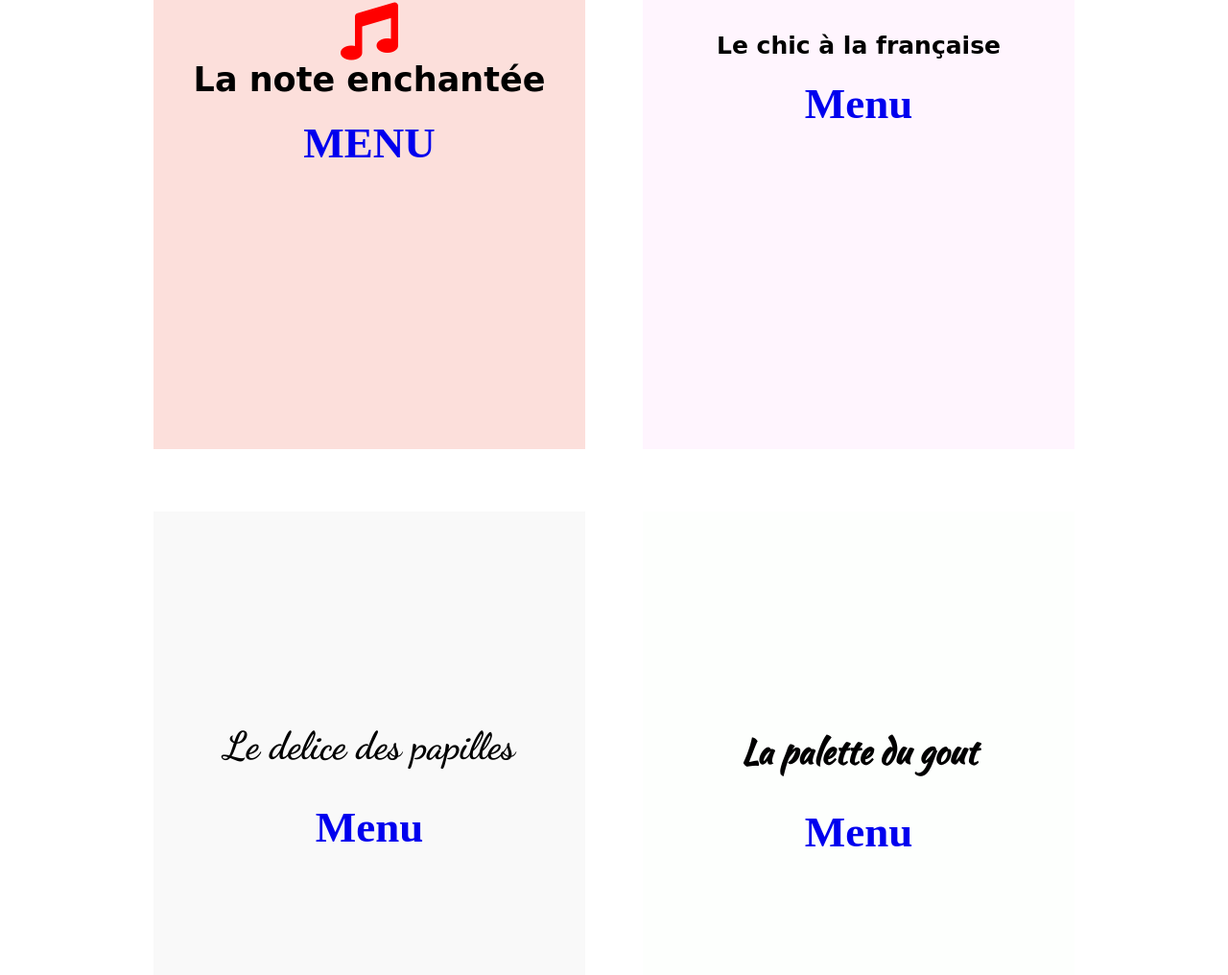
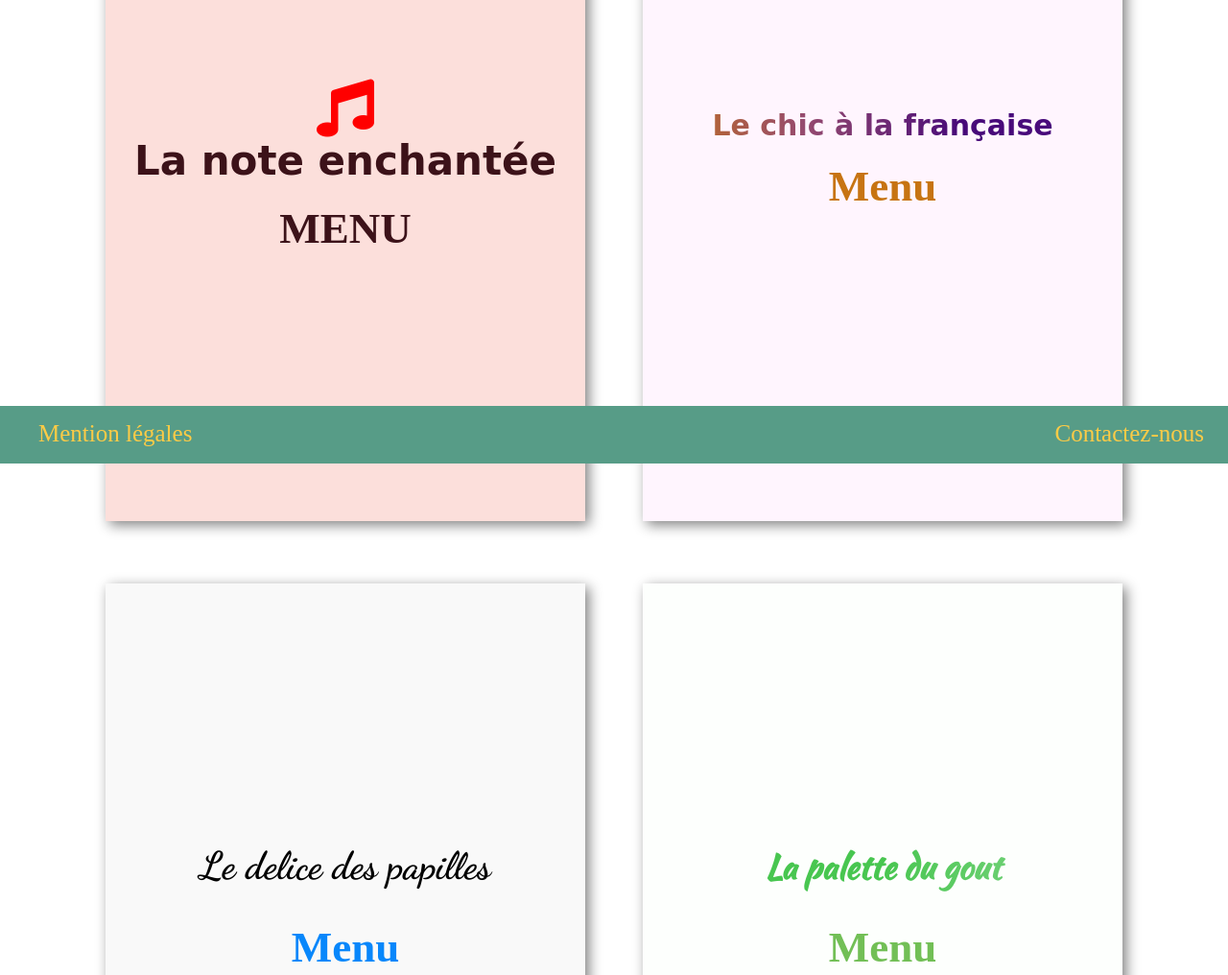
Before and after one commit to EddyMb/Ohmyfood, a plain HTML site: page index.html in a window 1280 px wide. Shown: the part 317-1333 px from the top of the page at 96% size. Drawn offline with Linux system fonts and the light colour scheme; a web font is replaced by a local one.

Commit message:
debut pour les degradés

```diff
--- a/index.html
+++ b/index.html
@@ -12,21 +12,24 @@
 
     </head>
     <body>
-
+<!--HEADER-->
         <header>
             <h1>ohmyfood</h1>
        </header>
+
+ <!--MAIN-->
        <main id="bloc-page">
            <div class="container">
+<!--MENU A-->
                <div class="note">
                    <div class="note-title">
                     <i class="fas fa-music"></i>
                     <h4>La note enchantée</h4>
-                    <h3><a href="#">MENU</a></h3>
+                    <h3><a href="Menu/menu1.html">MENU</a></h3>
 
                    </div>
                </div>
-
+<!--MENU B-->
                <div class="chic">
                    <div class="chic-title">
                        <h4>Le chic à la française</h4>
@@ -38,12 +41,14 @@
            </div>
 
            <div class="container">
+<!--MENU C-->
                <div class="delice">
                    <div class="delice-title">
                        <h4>Le delice des papilles</h4>
                        <h3><a href="#">Menu</a></h3>
                    </div>
                </div>
+<!--MENU D-->
                 <div class="palette">
                        <div class="palette-title">
                            <h4>La palette du gout</h4>
@@ -55,9 +60,11 @@
                 <h3><a class="btn" href="#">Prochainemment</a></h3>
            </div>
         </main>
+
+    <!--FOOTER-->
        <footer>
         <p class="legale"><a href="#">Mention légales</a></p>
-        <p class="contact"><a href="mailto:contact@ohnyfood.fr">Contactez-nous</a></p>
+        <p class="contact"><a href="mailto:contact@ohmyfood.fr">Contactez-nous</a></p>
        </footer>
     </body>
 </html>
--- a/styles.scss
+++ b/styles.scss
@@ -9,6 +9,11 @@ font-family: 'Montserrat', sans-serif;
 font-family: 'Noto Serif', serif;
 font-family: 'Roboto', sans-serif;
 font-family: 'Sriracha', cursive;
+#3c1219
+#c77412
+#0887fb
+#72bf56
+#f15861 music
 */
 
 
@@ -21,6 +26,7 @@ font-family: 'Sriracha', cursive;
 body
 {
     background-color: #fff;
+
 }
 
 /* HEADER */
@@ -29,16 +35,19 @@ header
 {
     height: 100px;
     background-color: #579c87;
-}
 
-header h1
+     h1
 {
     text-align: center;
     font-size: 45px;
     padding-top: 25px;
     color: #fdcb46;
     font-family: 'Roboto', sans-serif;
+    letter-spacing: -3px;
 }
+}
+
+
 
 /* MAIN BLOC */
 
@@ -48,138 +57,163 @@ header h1
     justify-content: center;
     margin-top: 50px;
     width: 100%;
+
 }
 
 /* MENU */
 
 .note
 {
-    height: 635px;
-    width: 450px;
+    height: 710px;
+    width: 500px;
     background-color: #fcdfdb;
     margin-right: 60px;
-
-}
+    box-shadow: 4px 4px 13px gray;
 
     .note-title
     {
         text-align: center;
-    margin-top:170px;
+        margin-top:250px;
     }
 
-.note-title .fa-music
+     .fa-music
     {
         color:red;
         font-size: 60px;
     }
 
-.note-title h3 a
+    h3 a
     {
         font-size: 45px;
         text-decoration: none;
+        color: #3c1219;
+
     }
 
-.note-title h4
+     h4
     {
-    font-size: 35px;
+        font-size: 42px;
         margin-bottom: 20px;
         font-family: 'Ma Shan Zheng', cursive;
+        color: #3c1219;
     }
+
+}
+
+
 
 .chic
 {
-    height: 635px;
-    width: 450px;
+    height: 710px;
+    width: 500px;
     background-color:#fff5fe;
-}
+    box-shadow: 4px 4px 13px gray;
 
     .chic-title
 {
     text-align: center;
-    margin-top:200px;
+    margin-top:280px;
+}
+ h4
+{
+    font-size: 30px;
+    margin-bottom: 20px;
+    font-family: 'Croissant One', cursive;
+    background:  linear-gradient(to right,#c77412, #964b6e, #470979, #490b7d );
+    -webkit-text-fill-color: transparent;
+    -webkit-background-clip:text;
 }
 
-.chic-title h4
-{
-    font-size: 25px;
-    margin-bottom: 20px;
-    font-family: 'Croissant One', cursive;
-}
-
-.chic-title h3 a
+ h3 a
 {
     font-size: 45px;
     text-decoration: none;
+    color: #c77412;
 }
+}
+
+
 
 .delice
 {
-    height: 635px;
-    width: 450px;
+    height: 710px;
+    width: 500px;
     background-color:#f9f9f9;
     margin-right: 30px;
     margin-top: 15px;
-}
+    box-shadow: 4px 4px 13px gray;
 
     .delice-title
 {
     text-align: center;
-    margin-top:220px;
+    margin-top:270px;
 }
 
-.delice-title h4
+ h4
 {
     font-size: 40px;
     margin-bottom: 35px;
     font-family: 'Dancing Script', cursive;
 }
 
-.delice-title h3 a
+ h3 a
 {
     font-size: 45px;
     text-decoration: none;
+    color: #0887fb;
 }
+}
+
 
 .palette
 {
-    height: 635px;
-    width: 450px;
+    height: 710px;
+    width: 500px;
     background-color: #fdfffd;
     margin-left: 30px;
     margin-top: 15px;
-}
+    box-shadow: 4px 4px 13px  gray;
 
     .palette-title
 {
     text-align: center;
-    margin-top:225px;
+    margin-top:270px;
 }
 
-.palette-title h4
+ h4
 {
     font-size: 35px;
     margin-bottom: 32px;
     font-family: 'Kaushan Script', cursive;
+    background:  linear-gradient(to right,#48c650, #48c650, #8ad78f);
+    -webkit-text-fill-color: transparent;
+    -webkit-background-clip:text;
+
 }
 
-.palette-title h3 a
+ h3 a
 {
     font-size: 45px;
     text-decoration: none;
+    color: #72bf56;
+}
 }
 
+
+/* PROCHAINEMENT BUTTON*/
 .prochainement
 {
     text-align: center;
     margin-top: 50px;
-}
+    margin-bottom: 100px;
 
-.prochainement h3 a
+     h3 a
 {
     color: #fdcb46;
     text-decoration: none;
     font-size: 25px;
     font-weight: 300;
+    letter-spacing: 2px;
 }
 
     .btn
@@ -189,20 +223,27 @@ header h1
     border-radius: 10px;
 }
 
+}
+
+/* FOOTER*/
 footer
 {
     display: flex;
     justify-content: space-between;
-    margin-top: 45px;
-    height: 70px;
+    margin-top: 60px;
+    height: 60px;
     background-color: #579c87;
-}
+    width: 100%;
+    position: fixed;
+    bottom: 0;
+    left: 0;
+    right: 0;
 
-footer .legale
+ .legale
 {
     padding: 15px;
 }
-footer .legale a
+ .legale a
 {
     text-decoration: none;
     color:#fdcb46;
@@ -210,15 +251,17 @@ footer .legale a
     font-size: 25px;
 }
 
-footer .contact
+.contact
 {
     font-size: 25px;
     margin-right: 10px;
     padding: 15px;
 }
 
-footer .contact a
+ .contact a
 {
     text-decoration: none;
     color:#fdcb46;
 }
+
+}
```
Also changed, not shown: Menu/menu1.html (added, +53 -0 lines), styles.css, 1 other file. Lines whose indentation alone changed are shown as unchanged.
